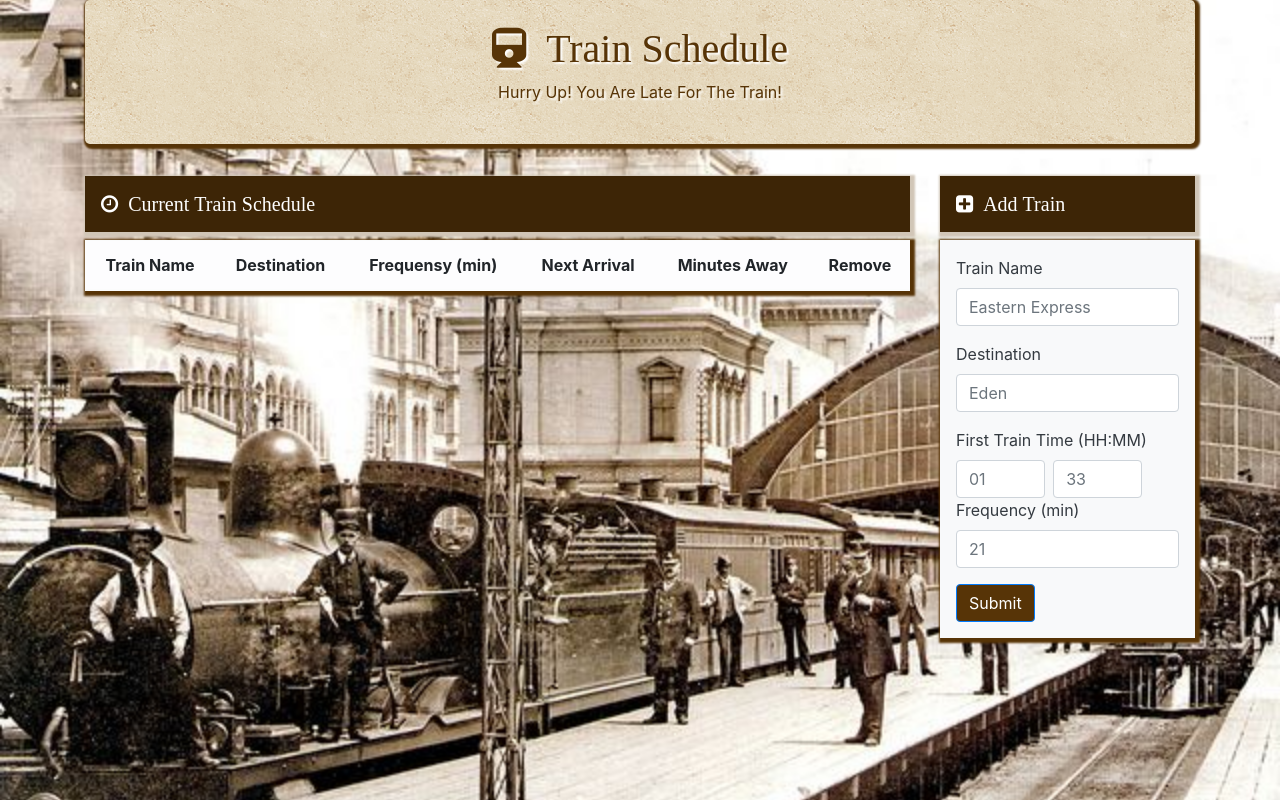
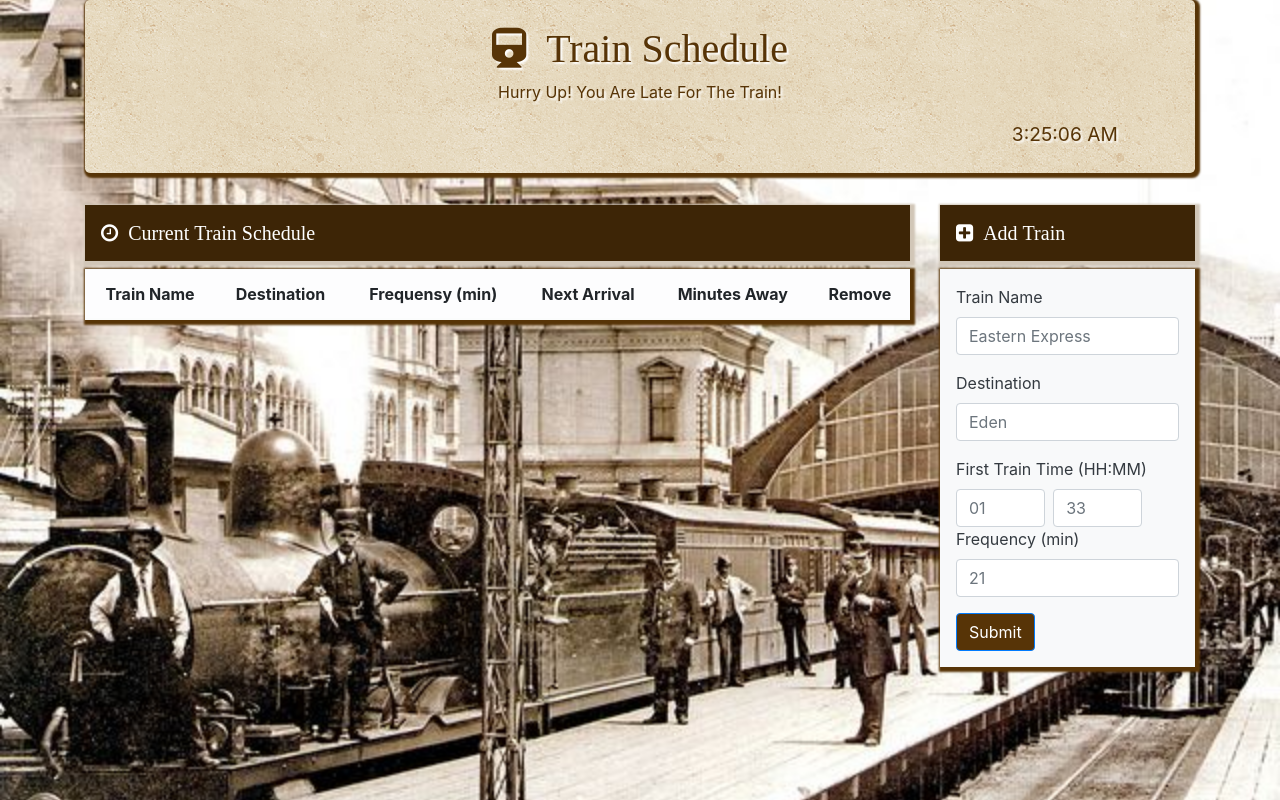
Before and after one commit to ABareyan/Train-Scheduler, a plain HTML site: page index.html in a window 1280 px wide. Drawn offline with nearby package versions, Linux system fonts and the light colour scheme; no server answers.

Commit message:
Add correct time

```diff
--- a/assest/javascript/app.js
+++ b/assest/javascript/app.js
@@ -22,7 +22,16 @@ var trainFrequency = ""; // train frequency
 
 $('.attention').hide(); // hide attention div if user unputs all details of the train
 
-var correntTime = moment().format('MMMM Do YYYY, h:mm a'); // corrent time
+var correntTime = moment().format('LTS'); // corrent time
+$('#time').html(correntTime);
+
+
+
+setInterval(function() {
+    correntTime = moment().format('LTS');
+    $('#time').html(correntTime);
+    // console.log(correntTime);
+}, 1000);
 
 // console.log(correntTime);
 
--- a/assest/style/style.css
+++ b/assest/style/style.css
@@ -46,3 +46,8 @@
         width: 40%;
         float: left;
     }
+
+    #time {
+        margin-left: 80%;
+        font-size: 1.2em;
+    }
--- a/index.html
+++ b/index.html
@@ -22,6 +22,7 @@
         <div class="jumbotron p-4">
             <h1><i class="fa fa-train" aria-hidden="true">&nbsp Train Schedule</i></h1>
             <p class="pHeader">Hurry Up! You Are Late For The Train!</p>
+            <div id="time"></div>
         </div>
 
         <div class="row">
```
